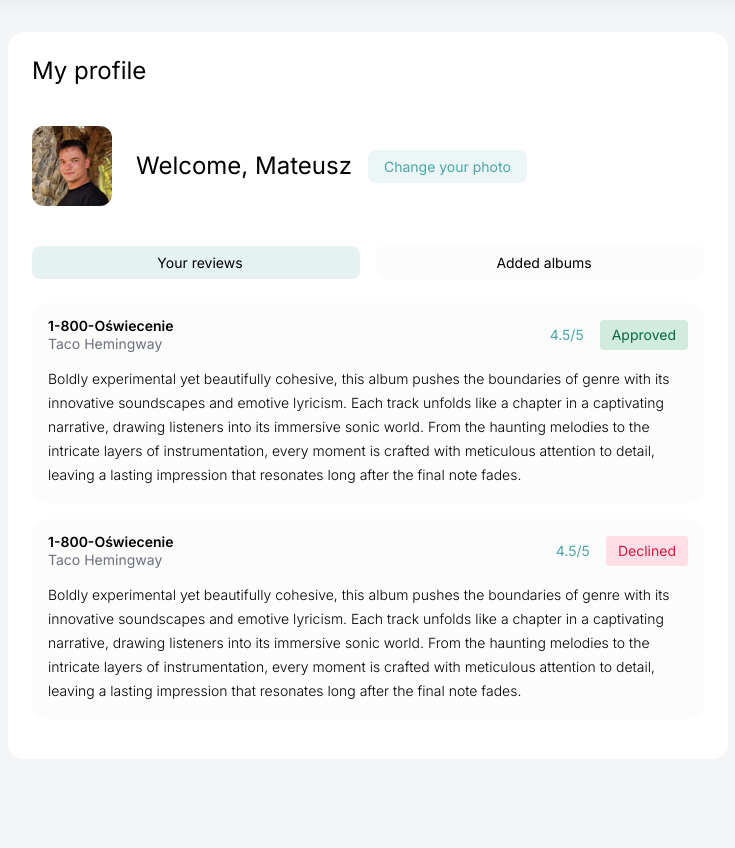
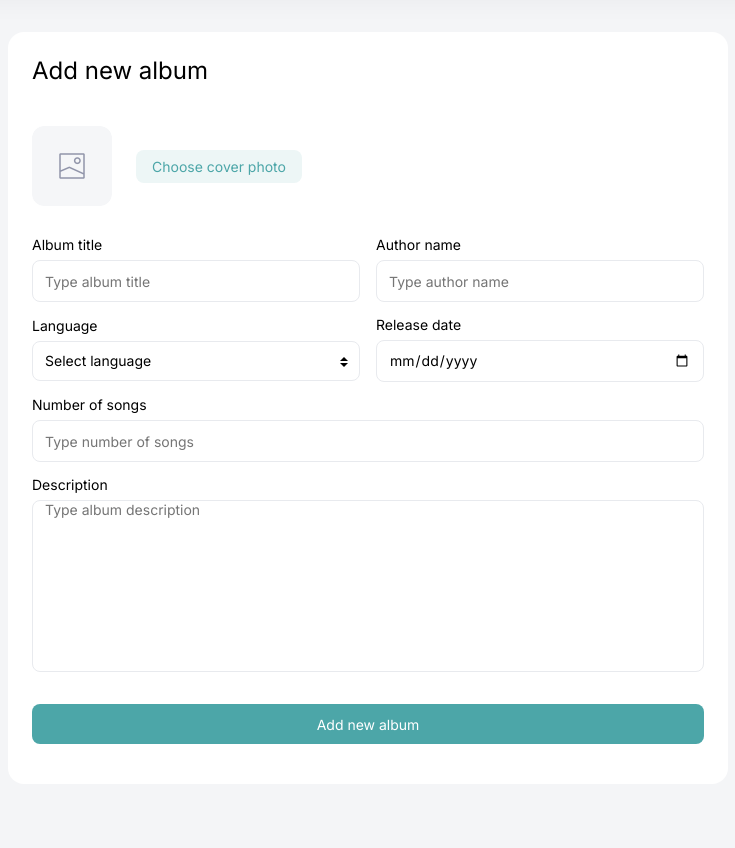
Before and after one commit to bart-simpson09/soundspotlight, a PHP site: page /addAlbum in a window 1280 px wide. Shown: the part 106-954 px from the top of the page, without its empty margins (272-1007 px from the left). Before the commit the page ends 805 px from the top, so only its background shows below. Run offline with PHP 8.4, Linux system fonts and the light colour scheme; some libraries are stand-ins or nearby versions.

Commit message:
finished add new album view

```diff
--- a/public/css/components.css
+++ b/public/css/components.css
@@ -90,17 +90,21 @@ label {
     color: var(--text-primary-dark);
 }
 
-/* Component INPUT */
+/* Component INPUT and TEXTAREA */
 
-input {
-    padding: 12px;
+input,
+textarea {
+    padding: 0px 12px;
     border-radius: 8px;
     border: 1px solid var(--color-grey-30);
     font-size: 14px !important;
     background-color: var(--color-pure-white);
+    resize: none;
+    min-height: 40px;
 }
 
-input:focus {
+input:focus,
+textarea:focus {
     border: 1px solid var(--color-teal-100);
 }
 
@@ -134,6 +138,10 @@ input:focus {
     width: -webkit-fill-available;
 }
 
+.inputArea textarea {
+    width: -webkit-fill-available;
+}
+
 /* Component SELECT */
 
 .customSelect {
@@ -145,11 +153,12 @@ select {
     -webkit-appearance: none;
     width: 100%;
     cursor: pointer;
-    padding: 12px;
+    padding: 0px 12px;
     border-radius: 8px;
     border: 1px solid var(--color-grey-30);
     font-size: 14px !important;
     background-color: var(--color-pure-white);
+    min-height: 40px;
 }
 
 .customSelect::before,
--- a/public/css/responsive.css
+++ b/public/css/responsive.css
@@ -12,11 +12,19 @@
     .opinionBasicInfo span {
         display: none;
     }
+
+    .mobileWrapped {
+        flex-wrap: wrap;
+    }
 }
 
 @media (min-width: 520px) and (max-width: 740px) {
     .albumsList {
         grid-template-columns: repeat(2, 1fr);
+    }
+
+    .mobileWrapped {
+        flex-wrap: wrap;
     }
 }
 
--- a/public/views/addAlbum.html
+++ b/public/views/addAlbum.html
@@ -17,8 +17,6 @@
     <link rel="stylesheet" type="text/css" href="public/css/global.css">
     <link rel="stylesheet" type="text/css" href="public/css/components.css">
     <link rel="stylesheet" type="text/css" href="public/css/responsive.css">
-
-    <script src="public/js/scripts.js"></script>
 
     <title>Add album</title>
 </head>
@@ -60,160 +58,57 @@
     </nav>
 
     <div class="globalPageContainer flexColumn rowGap32 narrowPageContainer">
-        <h1>My profile</h1>
-        <div class="flexRow columnGap24">
-            <img class="myProfileAvatar" src="/public/assets/imgs/avatar.png" alt="">
-            <div class="flexRow columnGap16 rowGap8 flexWrap">
-                <h1>Welcome, Mateusz</h1>
-                <button class="buttonSecondary">Change your photo</button>
+        <h1>Add new album</h1>
+        <form action="" class="flexColumn rowGap32">
+            <div class="flexRow columnGap24">
+                <img class="myProfileAvatar" src="/public/assets/imgs/covers/default-cover.png" alt="">
+                <button class="buttonSecondary">Choose cover photo</button>
             </div>
-        </div>
-        <div class="flexColumn rowGap24">
-            <div class="flexRow columnGap16">
-                <button class="tabItem flexRow columnGap8" onclick="openTab(event, 'yourReviews')" id="defaultTab">
-                    <i class="iconoir-message"></i>
-                    Your reviews
-                </button>
-                <button class="tabItem flexRow columnGap8" onclick="openTab(event, 'addedAlbums')">
-                    <i class="iconoir-music-double-note"></i>
-                    Added albums
-                </button>
-            </div>
-            <div>
-                <div id="yourReviews" class="tabContent flexColumn rowGap16">
-                    <div class="yourProfileItem flexColumn rowGap16">
-                        <div class="flexRow yourProfileItemHeader">
-                            <div class="flexColumn rowGap4">
-                                <h4>1-800-Oświecenie</h4>
-                                <h5>Taco Hemingway</h5>
-                            </div>
-                            <div class="flexRow columnGap16">
-                                <div class="flexRow columnGap8 opinionRate">
-                                    <i class="iconoir-star-solid"></i>
-                                    4.5/5
-                                </div>
-                                <div class="yourAddedElementStatus statusApproved flexCenter">Approved</div>
-                            </div>
-                        </div>
-                        <p>Boldly experimental yet beautifully cohesive, this album pushes the boundaries of genre with
-                            its innovative soundscapes and emotive lyricism. Each track unfolds like a chapter in a
-                            captivating narrative, drawing listeners into its immersive sonic world. From the haunting
-                            melodies to the intricate layers of instrumentation, every moment is crafted with meticulous
-                            attention to detail, leaving a lasting impression that resonates long after the final note
-                            fades.</p>
+            <div class="flexColumn rowGap16">
+                <div class="flexRow columnGap16 rowGap16 mobileWrapped">
+                    <div class="inputArea flexColumn rowGap8">
+                        <label for="albumTitle">Album title</label>
+                        <input type="text" name="" id="albumTitle" placeholder="Type album title">
                     </div>
-                    <div class="yourProfileItem flexColumn rowGap16">
-                        <div class="flexRow yourProfileItemHeader">
-                            <div class="flexColumn rowGap4">
-                                <h4>1-800-Oświecenie</h4>
-                                <h5>Taco Hemingway</h5>
-                            </div>
-                            <div class="flexRow columnGap16">
-                                <div class="flexRow columnGap8 opinionRate">
-                                    <i class="iconoir-star-solid"></i>
-                                    4.5/5
-                                </div>
-                                <div class="yourAddedElementStatus statusDeclined flexCenter">Declined</div>
-                            </div>
-                        </div>
-                        <p>Boldly experimental yet beautifully cohesive, this album pushes the boundaries of genre with
-                            its innovative soundscapes and emotive lyricism. Each track unfolds like a chapter in a
-                            captivating narrative, drawing listeners into its immersive sonic world. From the haunting
-                            melodies to the intricate layers of instrumentation, every moment is crafted with meticulous
-                            attention to detail, leaving a lasting impression that resonates long after the final note
-                            fades.</p>
+                    <div class="inputArea flexColumn rowGap8">
+                        <label for="authorName">Author name</label>
+                        <input type="text" name="" id="authorName" placeholder="Type author name">
                     </div>
                 </div>
-                <div id="addedAlbums" class="tabContent flexColumn rowGap16">
-                    <div class="yourProfileItem flexRow columnGap16">
-                        <img src="/public/assets/imgs/covers/1-800-oswiecenie.png" class="albumSmallCover" alt="">
-                        <div class="flexColumn rowGap16">
-                            <div class="flexRow yourProfileItemHeader">
-                                <div class="flexColumn rowGap4">
-                                    <h4>1-800-Oświecenie</h4>
-                                    <h5>Taco Hemingway</h5>
-                                </div>
-                                <div class="yourAddedElementStatus statusDeclined flexCenter">Declined</div>
-                            </div>
-                            <span class="dividerHorizon40"></span>
-                            <div class="flexColumn rowGap8">
-                                <div class="flexRow columnGap32 flexWrap">
-                                    <div class="flexRow columnGap8">
-                                        <h5>Number of songs:</h5>
-                                        <p>11</p>
-                                    </div>
-                                    <div class="flexRow columnGap8">
-                                        <h5>Language:</h5>
-                                        <p>Polish</p>
-                                    </div>
-                                    <div class="flexRow columnGap8">
-                                        <h5>Release date:</h5>
-                                        <p>01.01.2023</p>
-                                    </div>
-                                </div>
-                                <p class="shortAlbumDescription">Boldly experimental yet beautifully cohesive, this
-                                    album pushes the boundaries of
-                                    genre
-                                    with
-                                    its innovative soundscapes and emotive lyricism. Each track unfolds like a chapter
-                                    in a
-                                    captivating narrative, drawing listeners into its immersive sonic world. From the
-                                    haunting
-                                    melodies to the intricate layers of instrumentation, every moment is crafted with
-                                    meticulous
-                                    attention to detail, leaving a lasting impression that resonates long after the
-                                    final
-                                    note
-                                    fades.</p>
-                            </div>
+                <div class="flexRow columnGap16 rowGap16 mobileWrapped">
+                    <div class="inputArea flexColumn rowGap8">
+                        <label for="language">Language</label>
+                        <div class="customSelect">
+                            <select id="language">
+                                <option value="" disabled="disabled" selected="true">Select language</option>
+                                <option value="">English</option>
+                                <option value="">Spanish</option>
+                                <option value="">French</option>
+                                <option value="">Standard Arabic</option>
+                                <option value="">Polish</option>
+                                <option value="">Portuguese</option>
+                                <option value="">Russian</option>
+                                <option value="">German</option>
+                            </select>
                         </div>
                     </div>
-                    <div class="yourProfileItem flexRow columnGap16">
-                        <img src="/public/assets/imgs/covers/1-800-oswiecenie.png" class="albumSmallCover" alt="">
-                        <div class="flexColumn rowGap16">
-                            <div class="flexRow yourProfileItemHeader">
-                                <div class="flexColumn rowGap4">
-                                    <h4>1-800-Oświecenie</h4>
-                                    <h5>Taco Hemingway</h5>
-                                </div>
-                                <div class="yourAddedElementStatus statusApproved flexCenter">Approved</div>
-                            </div>
-                            <span class="dividerHorizon40"></span>
-                            <div class="flexColumn rowGap8">
-                                <div class="flexRow columnGap32 flexWrap">
-                                    <div class="flexRow columnGap8">
-                                        <h5>Number of songs:</h5>
-                                        <p>11</p>
-                                    </div>
-                                    <div class="flexRow columnGap8">
-                                        <h5>Language:</h5>
-                                        <p>Polish</p>
-                                    </div>
-                                    <div class="flexRow columnGap8">
-                                        <h5>Release date:</h5>
-                                        <p>01.01.2023</p>
-                                    </div>
-                                </div>
-                                <p class="shortAlbumDescription">Boldly experimental yet beautifully cohesive, this
-                                    album pushes the boundaries of
-                                    genre
-                                    with
-                                    its innovative soundscapes and emotive lyricism. Each track unfolds like a chapter
-                                    in a
-                                    captivating narrative, drawing listeners into its immersive sonic world. From the
-                                    haunting
-                                    melodies to the intricate layers of instrumentation, every moment is crafted with
-                                    meticulous
-                                    attention to detail, leaving a lasting impression that resonates long after the
-                                    final
-                                    note
-                                    fades.</p>
-                            </div>
-                        </div>
+                    <div class="inputArea flexColumn rowGap8">
+                        <label for="releaseDate">Release date</label>
+                        <input type="date" name="" id="releaseDate">
                     </div>
                 </div>
+                <div class="inputArea flexColumn rowGap8">
+                    <label for="songsNumber">Number of songs</label>
+                    <input type="number" name="" id="songsNumber" placeholder="Type number of songs">
+                </div>
+                <div class="inputArea flexColumn rowGap8">
+                    <label for="description">Description</label>
+                    <textarea name="" id="description" cols="30" rows="10"
+                        placeholder="Type album description"></textarea>
+                </div>
             </div>
-        </div>
+            <button class="buttonPrimary">Add new album</button>
+        </form>
     </div>
 </body>
 
```
Also changed, not shown: public/assets/imgs/covers/default-cover.png (added).
